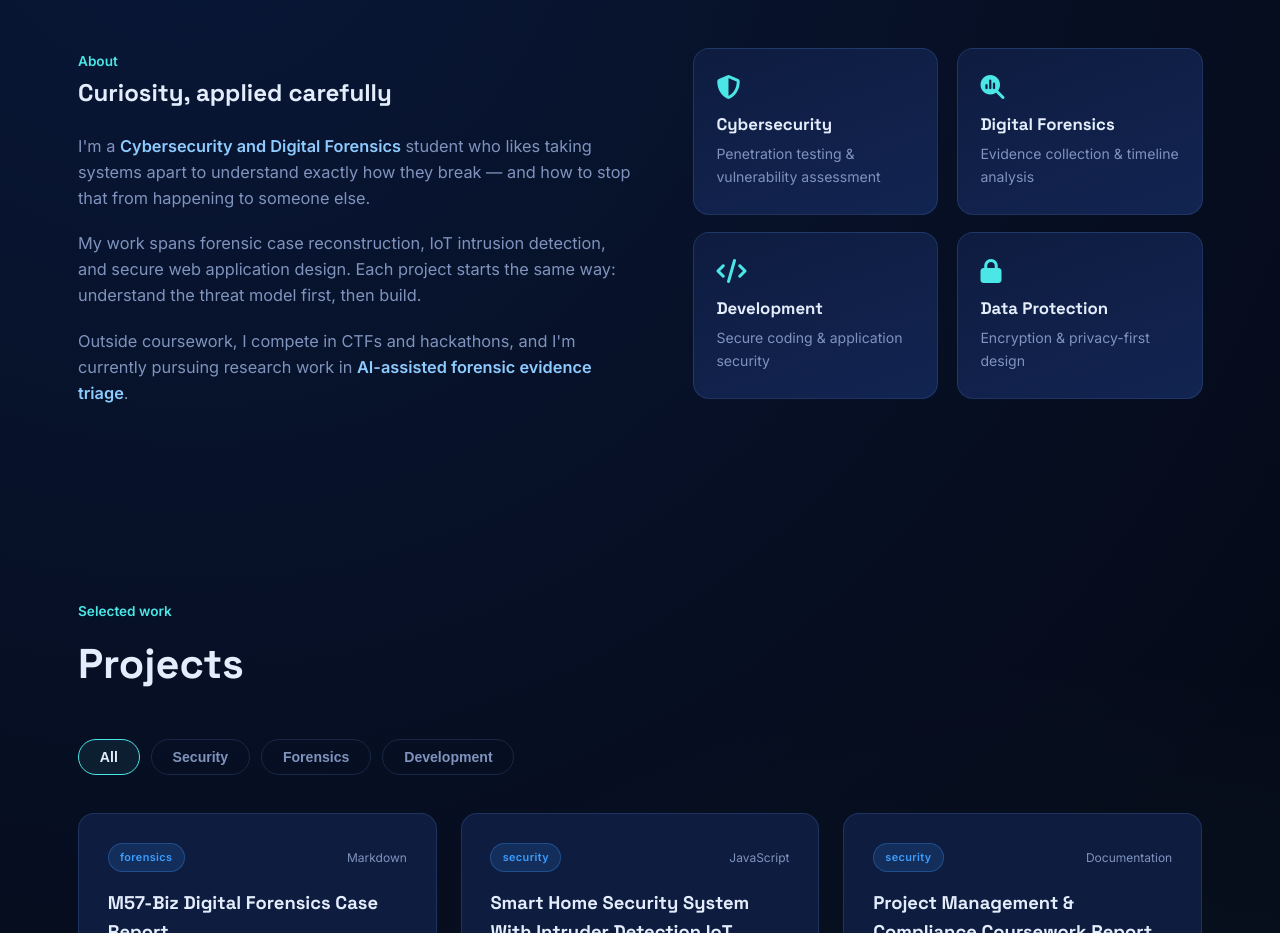
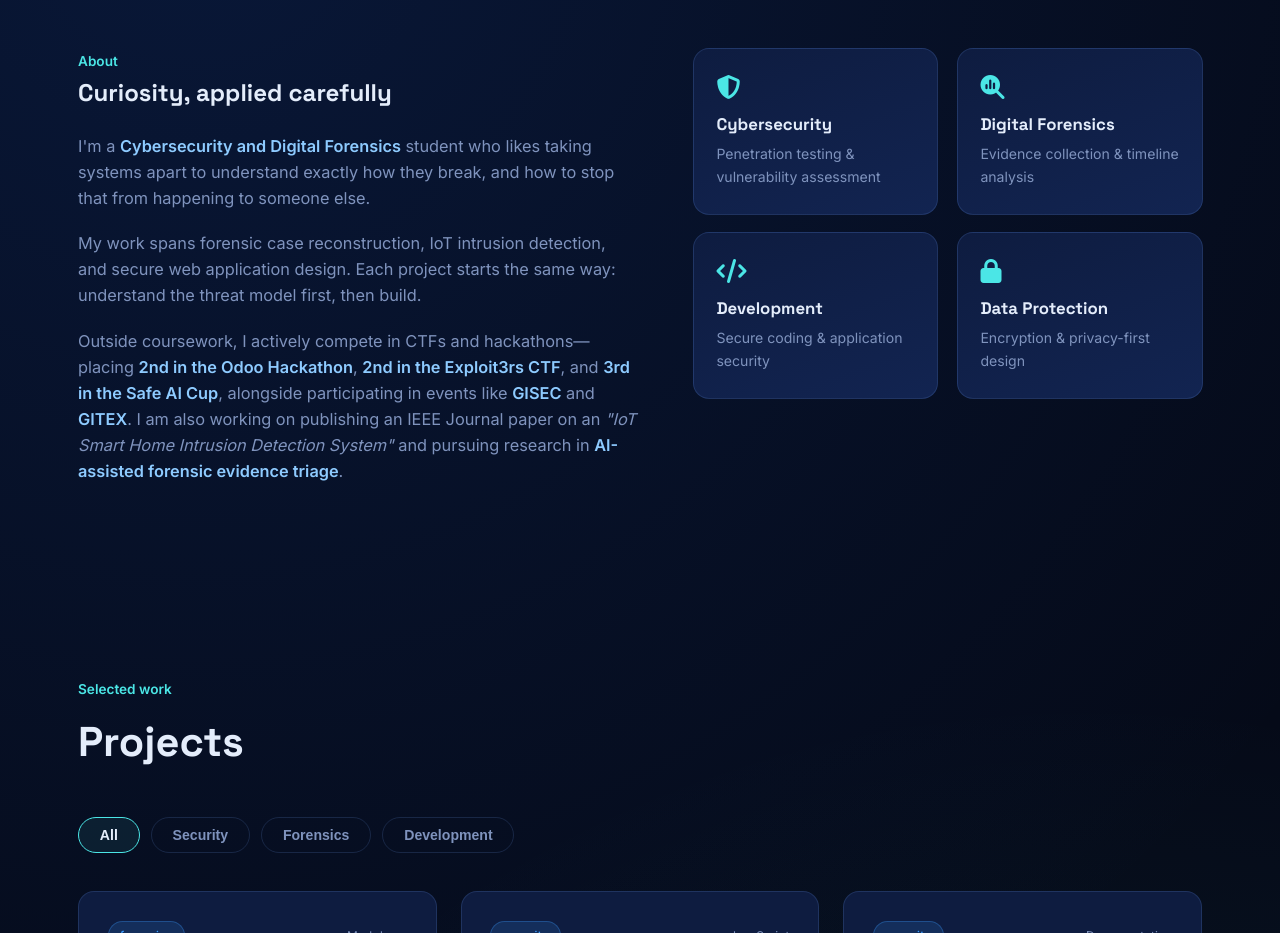
Before and after one commit to zainab-arslan-dar/portfolio, a plain HTML site: page index.html in a window 1280 px wide. Shown: the part 840-1773 px from the top of the page. Drawn offline with Linux system fonts and the light colour scheme.

Commit message:
Update index.html

```diff
--- a/index.html
+++ b/index.html
@@ -59,9 +59,9 @@
     <div class="about-text">
       <span class="tag" style="color:var(--cyan); font-weight:600; font-size:0.85rem;">About</span>
       <h2 style="margin-bottom:1.3rem;">Curiosity, applied carefully</h2>
-      <p>I'm a <b>Cybersecurity and Digital Forensics</b> student who likes taking systems apart to understand exactly how they break — and how to stop that from happening to someone else.</p>
+      <p>I'm a <b>Cybersecurity and Digital Forensics</b> student who likes taking systems apart to understand exactly how they break, and how to stop that from happening to someone else.</p>
       <p>My work spans forensic case reconstruction, IoT intrusion detection, and secure web application design. Each project starts the same way: understand the threat model first, then build.</p>
-      <p>Outside coursework, I compete in CTFs and hackathons, and I'm currently pursuing research work in <b>AI-assisted forensic evidence triage</b>.</p>
+      <p>Outside coursework, I actively compete in CTFs and hackathons—placing <b>2nd in the Odoo Hackathon</b>, <b>2nd in the Exploit3rs CTF</b>, and <b>3rd in the Safe AI Cup</b>, alongside participating in events like <b>GISEC</b> and <b>GITEX</b>. I am also working on publishing an IEEE Journal paper on an <i>"IoT Smart Home Intrusion Detection System"</i> and pursuing research in <b>AI-assisted forensic evidence triage</b>.</p>
     </div>
     <div class="skills-grid">
       <div class="skill-card"><i class="fas fa-shield-halved"></i><h3>Cybersecurity</h3><p>Penetration testing & vulnerability assessment</p></div>
```
